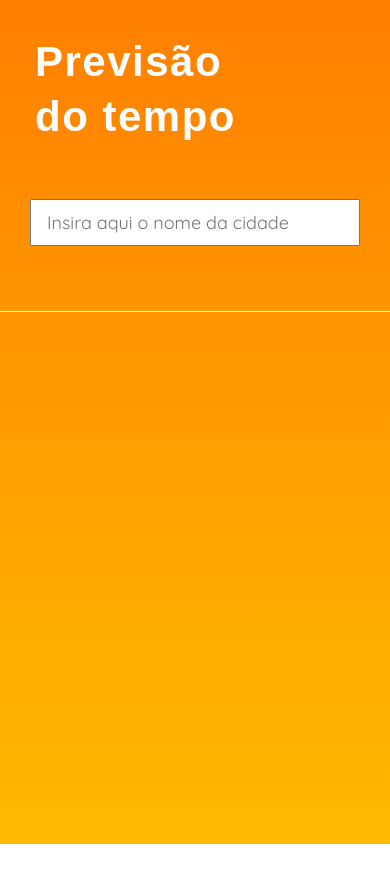
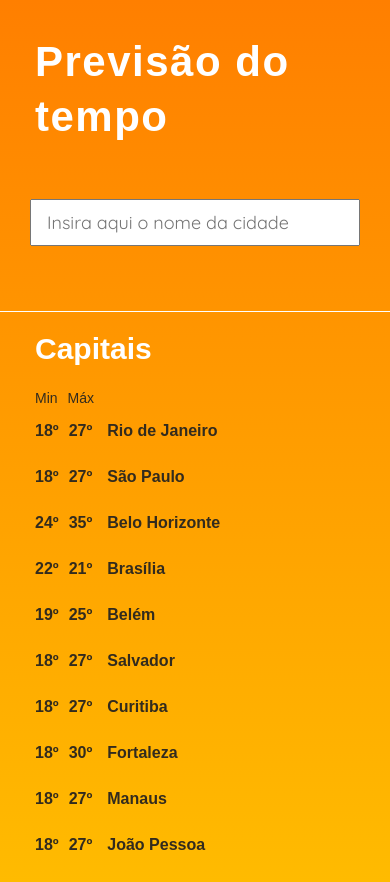
Before and after one commit to RockyGracie/yahoo-weather-app, a JavaScript app: page / in a window 390 px wide. Before the commit the page ends 844 px from the top, so only its background shows below. Built offline with nearby package versions, Linux system fonts and the light colour scheme; the HTML template or start-up script is replaced by a standard one.

Commit message:
created mobile view for capitals

```diff
--- a/src/App.js
+++ b/src/App.js
@@ -1,14 +1,13 @@
 import './scss/App.scss';
 
-import SearchBar from './components/SearchBar';
+import Header from './components/Header';
+import CapitalsTemp from './components/CapitalsTemp';
 
 const App = () => {
   return (
     <>
-      <h1 className="title">
-        Previsão do tempo
-      </h1>
-      <SearchBar />
+      <Header />
+      <CapitalsTemp />
     </>
   );
 };
--- /dev/null
+++ b/src/components/CapitalsTemp.js
@@ -0,0 +1,77 @@
+const CapitalsTemp = () => {
+   return (
+      <div className="capitals pdd-left">
+         <h2 className="capitals__title">Capitais</h2>
+
+         <div className="capitals__temp">
+            <span>Min</span>
+            <span>Máx</span>
+            <span></span>
+         </div>
+
+         <div className="capitals__capital">
+            <span>18º</span>
+            <span>27º</span>
+            <span>Rio de Janeiro</span>
+         </div>
+
+         <div className="capitals__capital">
+            <span>18º</span>
+            <span>27º</span>
+            <span>São Paulo</span>
+         </div>
+
+         <div className="capitals__capital">
+            <span>24º</span>
+            <span>35º</span>
+            <span>Belo Horizonte</span>
+         </div>
+
+         <div className="capitals__capital">
+            <span>22º</span>
+            <span>21º</span>
+            <span>Brasília</span>
+         </div>
+
+         <div className="capitals__capital">
+            <span>19º</span>
+            <span>25º</span>
+            <span>Belém</span>
+         </div>
+
+         <div className="capitals__capital">
+            <span>18º</span>
+            <span>27º</span>
+            <span>Salvador</span>
+         </div>
+
+         <div className="capitals__capital">
+            <span>18º</span>
+            <span>27º</span>
+            <span>Curitiba</span>
+         </div>
+
+         <div className="capitals__capital">
+            <span>18º</span>
+            <span>30º</span>
+            <span>Fortaleza</span>
+         </div>
+
+         <div className="capitals__capital">
+            <span>18º</span>
+            <span>27º</span>
+            <span>Manaus</span>
+         </div>
+
+         <div className="capitals__capital">
+            <span>18º</span>
+            <span>27º</span>
+            <span>João Pessoa</span>
+         </div>
+
+
+      </div>
+   );
+};
+
+export default CapitalsTemp;
--- /dev/null
+++ b/src/components/Header.js
@@ -0,0 +1,16 @@
+const Header = () => {
+   return (
+      <div className="header">
+         <h1 className="pdd-left title">Previsão do tempo</h1>
+         <form className="form">
+            <input
+               type="text"
+               placeholder="Insira aqui o nome da cidade"
+               className="form__input"
+            />
+         </form>
+      </div>
+   );
+};
+
+export default Header;
--- a/src/components/SearchBar.js
+++ /dev/null
@@ -1,13 +0,0 @@
-const SearchBar = () => {
-   return (
-      <form className="form">
-         <input
-            type="text"
-            placeholder="Insira aqui o nome da cidade"
-            className="form__input"
-         />
-      </form>
-   );
-};
-
-export default SearchBar;
--- a/src/scss/App.css
+++ b/src/scss/App.css
@@ -15,25 +15,55 @@ body {
   min-height: 100vh;
 }
 
+.pdd-left {
+  padding-left: 35px;
+}
+
 .title {
-  padding: 35px 35px 55px;
+  padding-top: 35px;
+  padding-bottom: 55px;
   font-size: 42px;
-  font-weight: 700;
   width: 300px;
   line-height: 1.3;
+  letter-spacing: 1.5px;
 }
 
 .form {
+  text-align: center;
   width: 100%;
-  text-align: center;
+  padding-bottom: 65px;
+  border-bottom: 1px solid #fff;
+  margin: 0 auto 20px;
 }
 
 .form__input {
+  font-size: 18px;
+  font-family: "Quicksand";
   width: 330px;
-  padding: 15px 20px;
+  padding: 10px 15px;
 }
 
 .form__input:focus {
   outline: none;
 }
+
+@media (min-width: 400px) {
+  .title {
+    width: 100%;
+    text-align: center;
+  }
+}
+
+@media (min-width: 1000px) {
+  .form {
+    width: 50%;
+  }
+  .form__input {
+    width: 400px;
+  }
+}
+
+.capitals__title {
+  font-size: 40px;
+}
 /*# sourceMappingURL=App.css.map */
--- a/src/scss/App.scss
+++ b/src/scss/App.scss
@@ -3,3 +3,4 @@
 
 @import 'global';
 @import 'header';
+@import 'capitals';
--- /dev/null
+++ b/src/scss/_capitals.scss
@@ -0,0 +1,24 @@
+.capitals {
+
+   > div {
+      & span:nth-of-type(1) { margin-right: 10px; }
+      & span:nth-of-type(2) { margin-right: 15px; }
+   }
+
+   &__title {
+      font-size: 30px;
+      margin-bottom: 24px;
+   }
+
+   &__temp {
+      font-size: 14px;
+      color: #322B1E;
+      margin-bottom: 16px;
+   }
+
+   &__capital {
+      font-weight: 600;
+      color: #322B1E;
+      margin-bottom: 28px;
+   }
+}
--- a/src/scss/_global.scss
+++ b/src/scss/_global.scss
@@ -10,3 +10,7 @@
    color: #fff;
    min-height: 100vh;
 }
+
+.pdd-left {
+  padding-left: 35px;
+}
--- a/src/scss/_header.scss
+++ b/src/scss/_header.scss
@@ -1,5 +1,6 @@
 .title {
-   padding: 35px 35px 55px;
+   padding-top: 35px;
+   padding-bottom: 55px;
    font-size: 42px;
    width: 300px;
    line-height: 1.3;
@@ -11,7 +12,7 @@
    width: 100%;
    padding-bottom: 65px;
    border-bottom: 1px solid #fff;
-   margin: 0 auto;
+   margin: 0 auto 20px;
 
    &__input {
       font-size: 18px;
@@ -40,5 +41,4 @@
 
       &__input { width: 400px }
    }
-
 }
```
Also changed, not shown: 1 other file (tests, documents, lock files or other folders).
